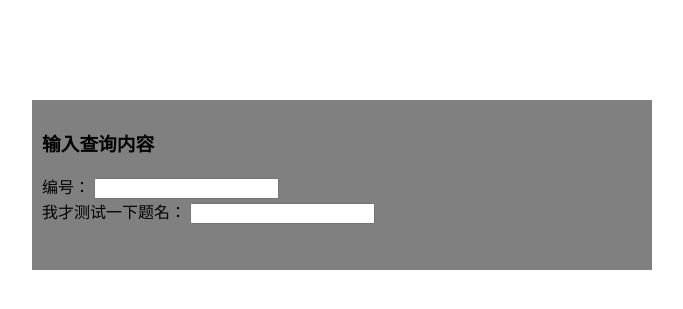
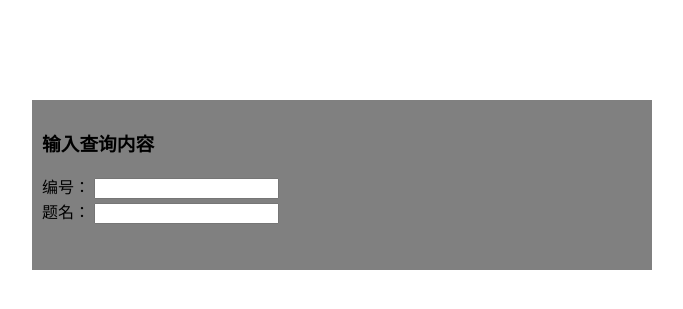
Before and after one commit to xk-11-bupt/new, a PHP site: page /query.php in a window 1280 px wide. Shown: the top 309 px of the page, without its empty margins (298-981 px from the left). Run offline with PHP 8.4, Linux system fonts and the light colour scheme.

Commit message:
query
be able to enter what you are looking for

```diff
--- a/login.php
+++ b/login.php
@@ -7,7 +7,7 @@
 <body>
 <div id="centre">
 <h3>登录</h3>
-<form action="logged.php" method="post">
+<form action="logged.php" method="post" autocomplete="off">
 用户名: <input type="text" name="name" /><br />
 密码: &nbsp;&nbsp;<input type="password" name="password" />
 <input type="submit" value="确定"/>
--- a/logstyle.css
+++ b/logstyle.css
@@ -4,7 +4,8 @@
 	width:90px;
 	height:22px;
 }
-
+form {
+	vertical-align:middle;}
 
 #centre{
 width:300px;
--- a/query.php
+++ b/query.php
@@ -7,10 +7,12 @@
 <body>
 <div id="query">
 <h3>输入查询内容</h3>
+<form action="result.php" method="post">
 <label for="编号">编号：</label>
 <input type="text" id="编号" name="num"/></br>
-<label for="题名">我才测试一下题名：</label>
+<label for="题名">题名：</label>
 <input type="text" id="题名" name="title"/></br>
+</form>
 </div>
 </body>
 </html>
```
